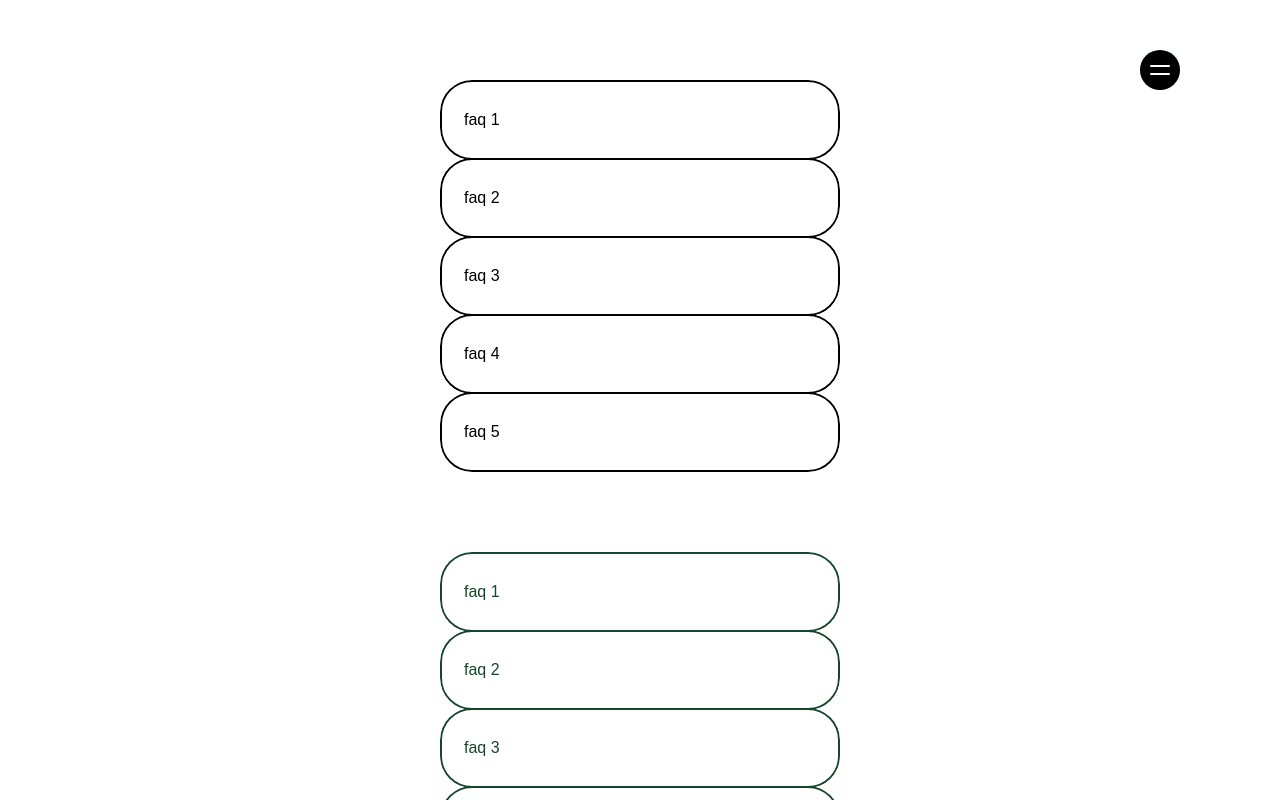
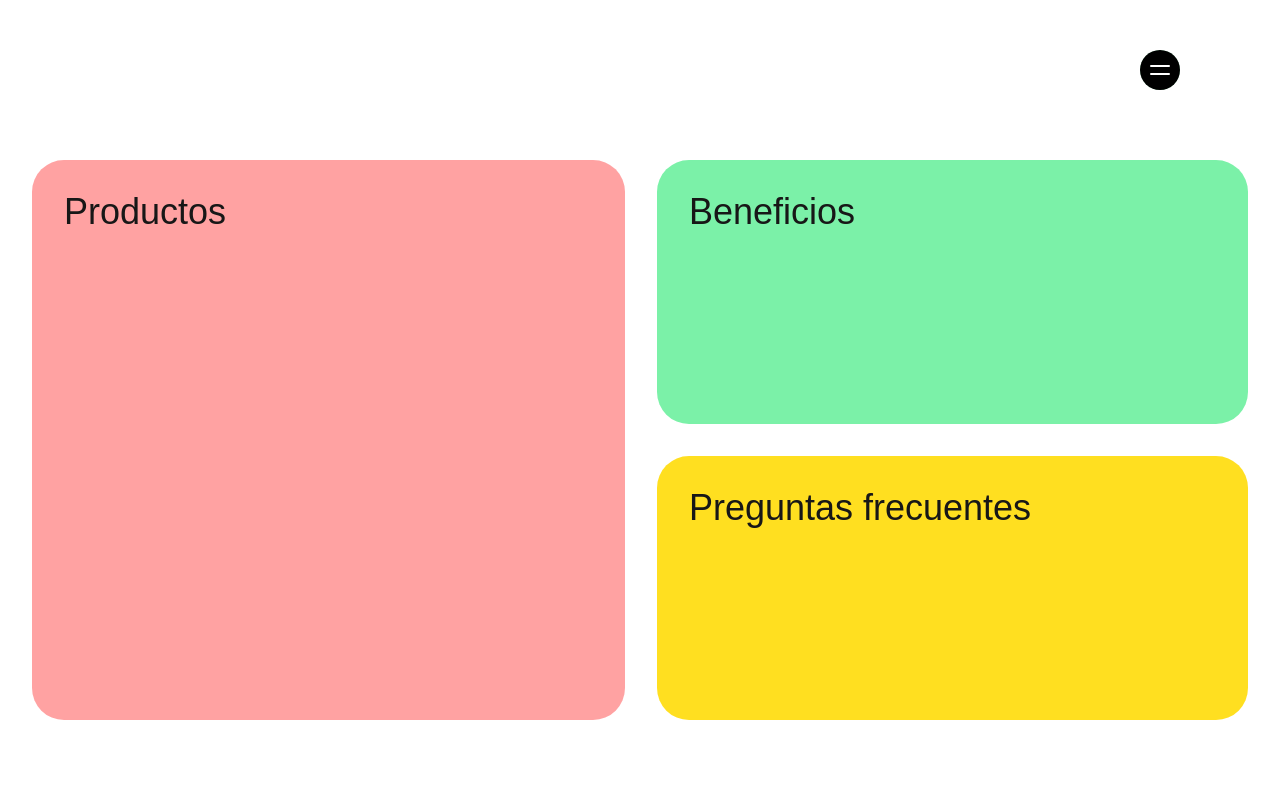
Before and after one commit to JaumeEsquerdo/oli-de-la-torre, a Next.js app in the folder oli-maleno/: page / in a window 1280 px wide. Shown: the top 800 px of the page. Built offline with nearby package versions, Linux system fonts and the light colour scheme.

Commit message:
realizar tarjetas del Hero

```diff
--- a/oli-maleno/app/page.tsx
+++ b/oli-maleno/app/page.tsx
@@ -59,10 +59,23 @@ export default function Home() {
         </button>
 
       </div>
-      <div className="flex-1 p-20 flex flex-col gap-20">
-        <FAQ />
-        <FAQ color="#15472B" textSecondary="#15472B99" />
-      </div>
+      <main className="flex-1 pt-40  w-full">
+
+        {/* HERO con nav en contenedores */}
+        <div className="flex flex-col md:flex-row md:mx-8 md:gap-8 items-center">
+          <div className="w-11/12 h-[60dvh] md:w-1/2 md:h-[70dvh] bg-red-300 p-8 rounded-4xl">
+            <h2 className="text-4xl">Productos</h2>
+          </div>
+          <div className="hidden md:flex md:flex-col md:w-1/2 md:gap-8">
+            <div className="w-11/12 h-[40dvh] md:w-full md:h-[calc(35dvh-1rem)] bg-green-300 p-8 z-10 -mt-10 md:mt-0 rounded-4xl">
+              <h2 className="text-4xl">Beneficios</h2>
+            </div>
+            <div className="w-11/12 h-[40dvh] md:w-full md:h-[calc(35dvh-1rem)] bg-yellow-300 p-8 z-20 -mt-10 md:mt-0 rounded-4xl">
+              <h2 className="text-4xl">Preguntas frecuentes</h2>
+            </div>
+          </div>
+        </div>
+      </main>
     </div>
   );
 }
```
